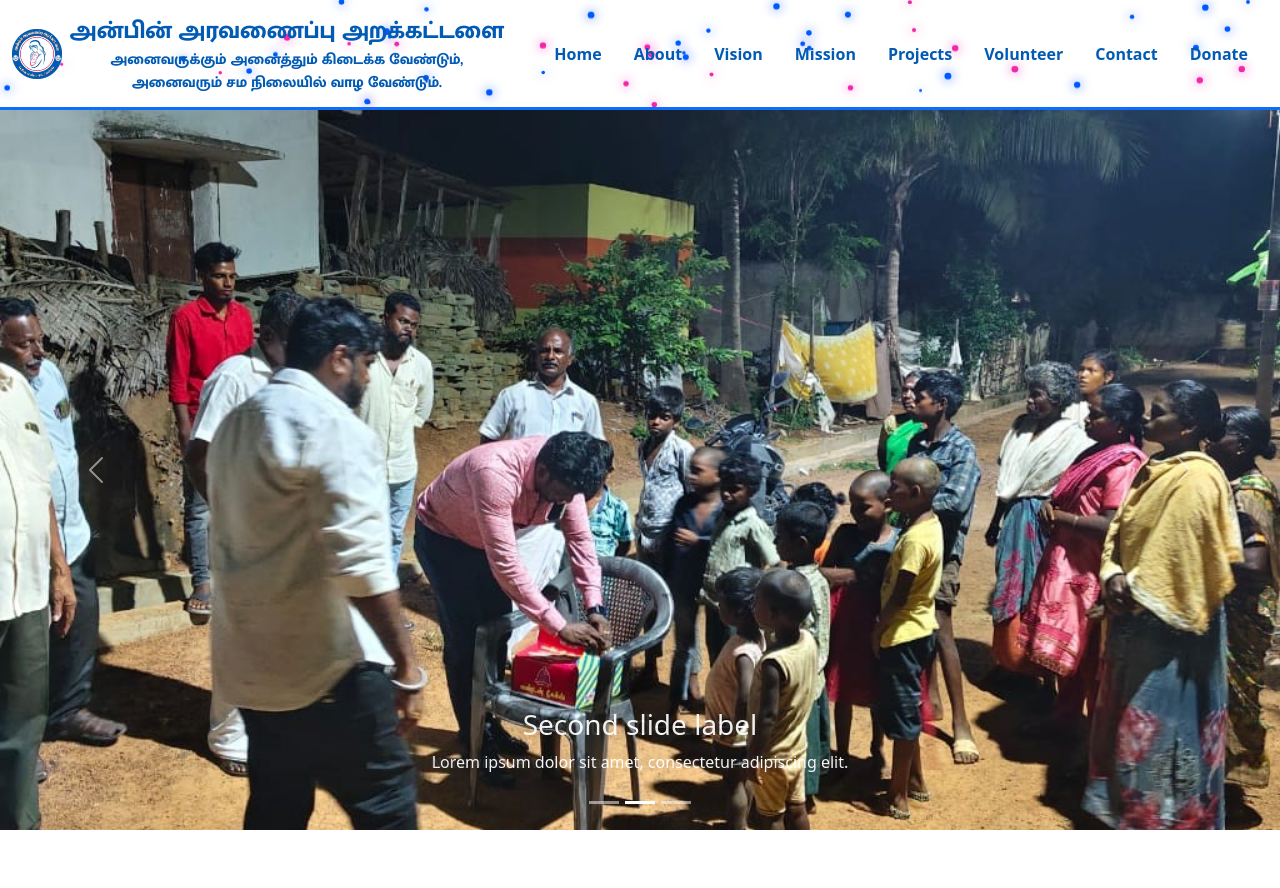
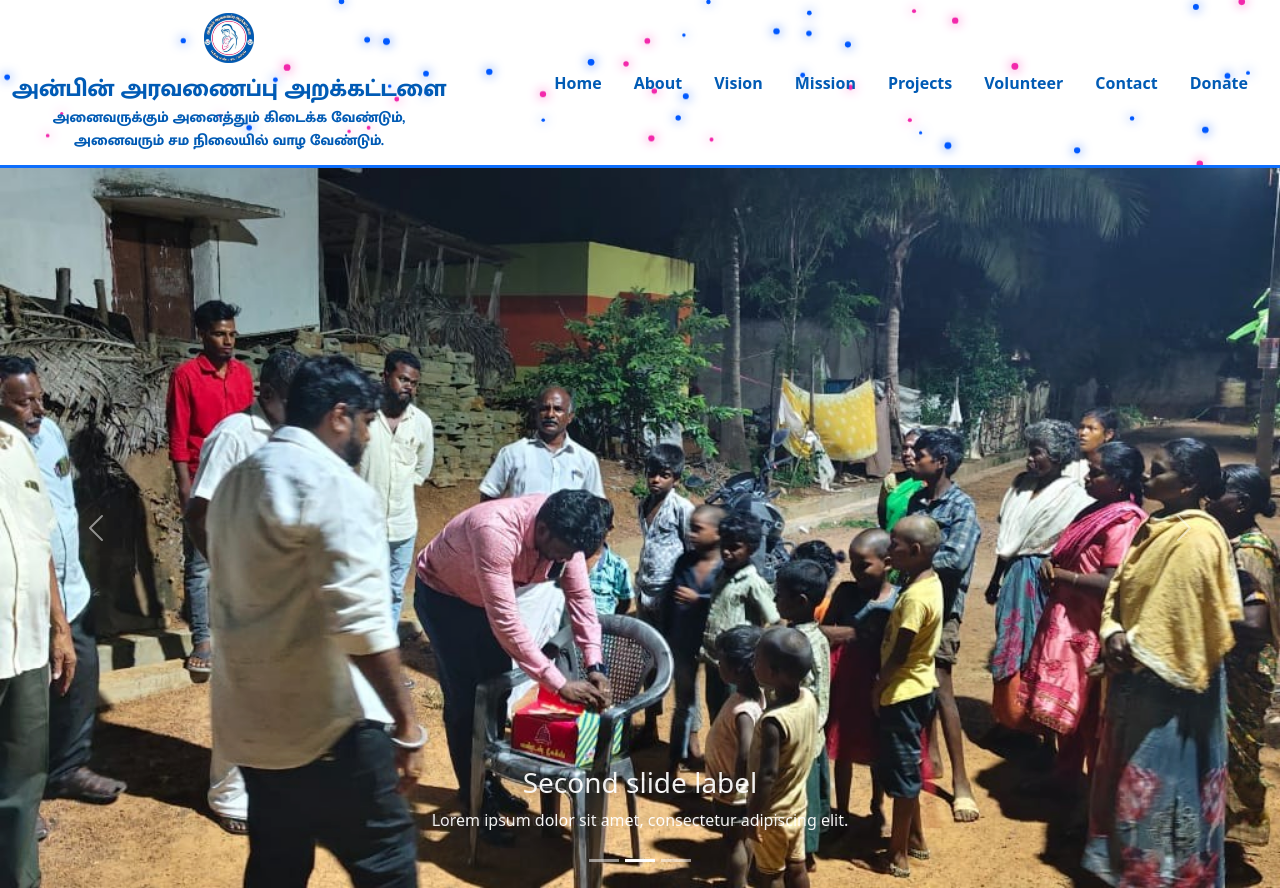
Before and after one commit to Charles050900/Anbin-Aravanaippu-Arakkattalai, a React (Vite) app: page / in a window 1280 px wide. Before the commit the page ends 830 px from the top, so only its background shows below. Built offline with nearby package versions, Linux system fonts and the light colour scheme.

Commit message:
Auto update

```diff
--- a/src/components/NavBar.jsx
+++ b/src/components/NavBar.jsx
@@ -11,7 +11,7 @@ const NavBar = () => {
             <Vortex particleCount={50} colors={["#f228abff", "#0059ffff"]} speedFactor={0.02} />
             <div className="container-fluid">
                 {/* Use a flex container to align the image and text */}
-                <div className="navbar-brand d-flex  align-items-center gap-2">
+                <div className="navbar-brand d-flex flex-column align-items-center gap-2">
                     <img src={logo} alt="Logo" height={50} />
                     <div className="d-flex flex-column">
                         <p className="mb-0 fs-4 flex-grow-1 trust-name">அன்பின் அரவணைப்பு அறக்கட்டளை</p>
```
